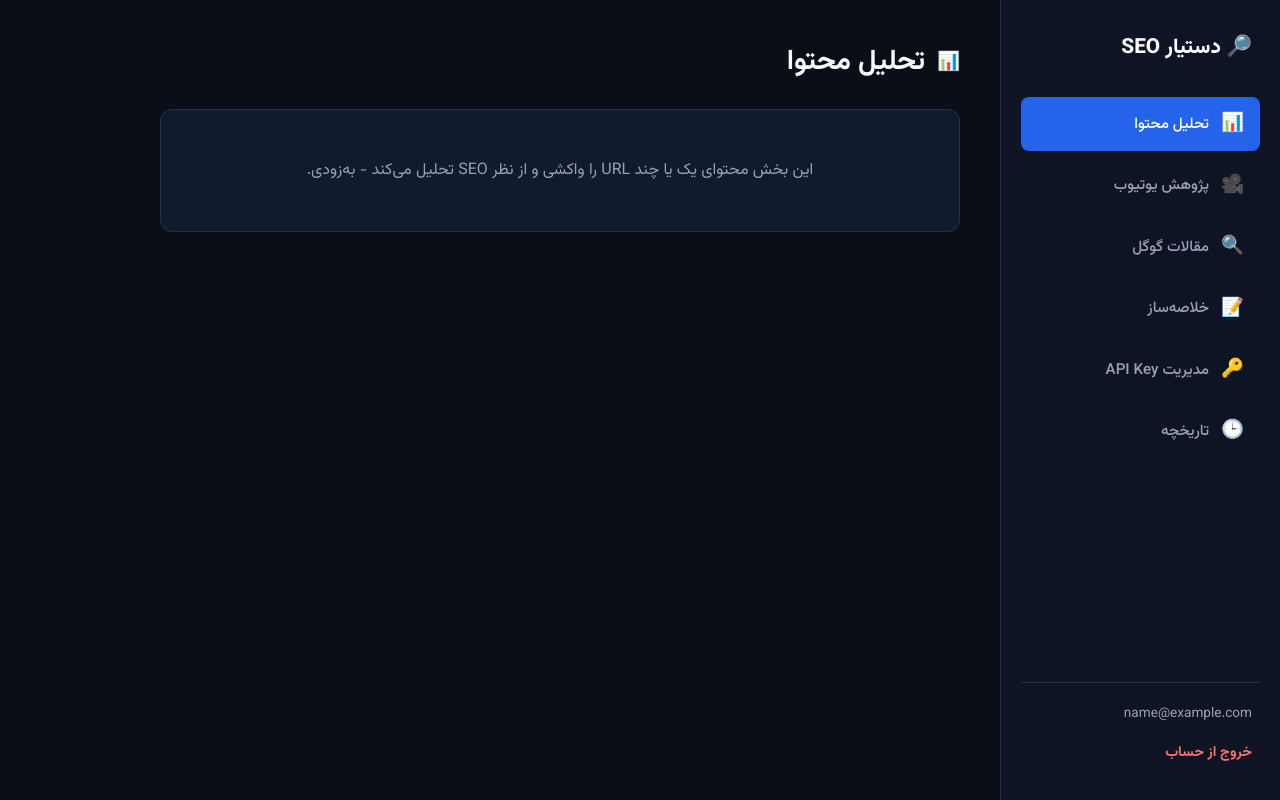
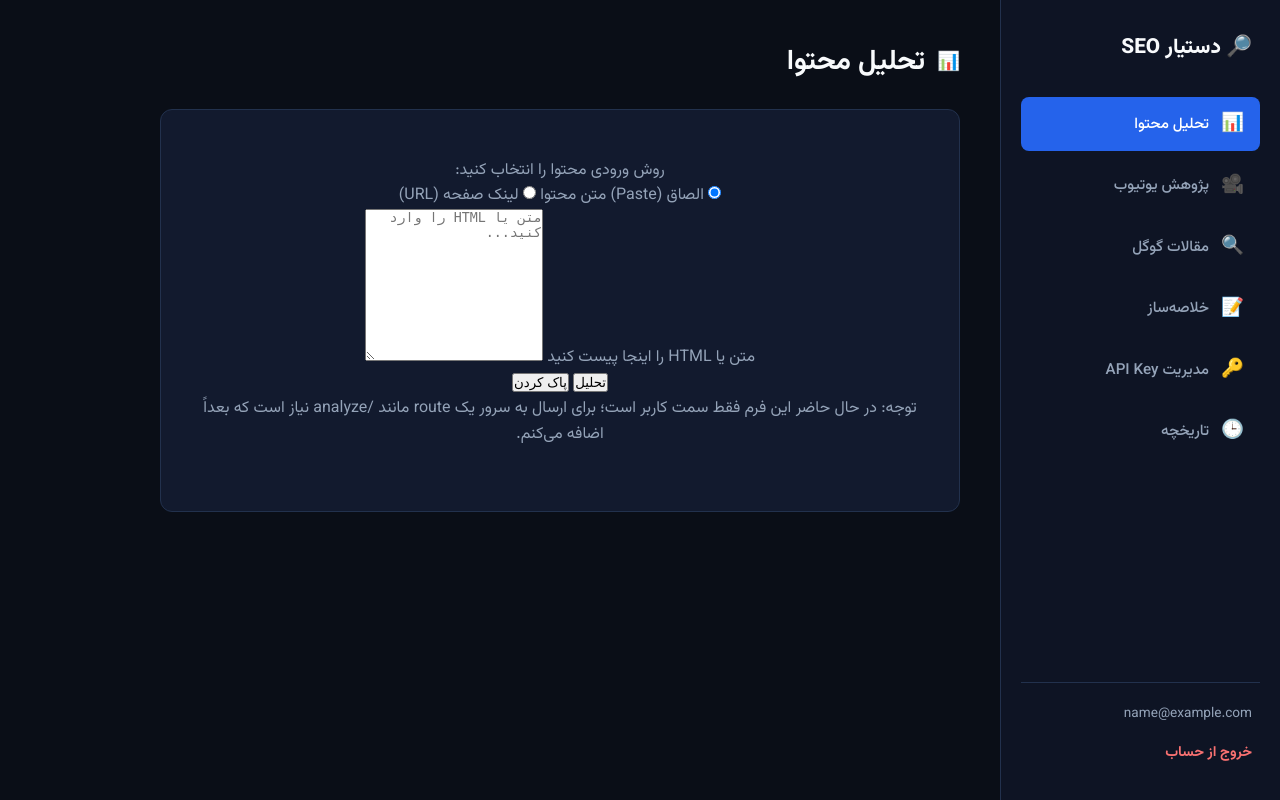
Before and after one commit to hoseinketaby/Smart-seo-assistant-tool, a Flask app: page /dashboard in a window 1280 px wide. Run offline with Flask 3, Linux system fonts and the light colour scheme; the visitor is signed in with stand-in values (Sample User, id 1).

Commit message:
Add remember checkbox to login form and content-analyzer UI

```diff
--- a/templates/dashboard/base.html
+++ b/templates/dashboard/base.html
@@ -37,7 +37,101 @@
       </h1>
 
       <div class="tab-placeholder">
-        <p>{{ active_tab_info.placeholder }}</p>
+
+        {# If content-analyzer tab is active, show the input selector and fields #}
+        {% if active_tab == "content-analyzer" %}
+
+          <section class="content-analyzer">
+            <form id="content-analyzer-form">
+              <p>روش ورودی محتوا را انتخاب کنید:</p>
+
+              <label>
+                <input type="radio" name="input_mode" value="paste" checked>
+                الصاق (Paste) متن محتوا
+              </label>
+              <label>
+                <input type="radio" name="input_mode" value="url">
+                لینک صفحه (URL)
+              </label>
+
+              <div id="input-paste" class="input-block">
+                <label for="paste-content">متن یا HTML را اینجا پیست کنید</label>
+                <textarea id="paste-content" name="paste_content" rows="10" placeholder="متن یا HTML را وارد کنید..."></textarea>
+              </div>
+
+              <div id="input-url" class="input-block" style="display: none;">
+                <label for="page-url">آدرس صفحه (URL)</label>
+                <input type="url" id="page-url" name="page_url" placeholder="https://example.com/page" />
+              </div>
+
+              <div class="form-actions">
+                <button type="submit" class="primary">تحلیل</button>
+                <button type="button" id="clear-content">پاک کردن</button>
+              </div>
+
+              <p class="hint">توجه: در حال حاضر این فرم فقط سمت کاربر است؛ برای ارسال به سرور یک route مانند /analyze نیاز است که بعداً اضافه می‌کنم.</p>
+            </form>
+
+            <div id="analysis-result" style="margin-top:1rem;"></div>
+          </section>
+
+          <script>
+            (function () {
+              const form = document.getElementById('content-analyzer-form');
+              const pasteBlock = document.getElementById('input-paste');
+              const urlBlock = document.getElementById('input-url');
+              const radios = form.querySelectorAll('input[name="input_mode"]');
+              const resultDiv = document.getElementById('analysis-result');
+              const clearBtn = document.getElementById('clear-content');
+
+              function updateVisibility() {
+                const mode = form.querySelector('input[name="input_mode"]:checked').value;
+                if (mode === 'paste') {
+                  pasteBlock.style.display = '';
+                  urlBlock.style.display = 'none';
+                } else {
+                  pasteBlock.style.display = 'none';
+                  urlBlock.style.display = '';
+                }
+              }
+
+              radios.forEach(r => r.addEventListener('change', updateVisibility));
+              clearBtn.addEventListener('click', () => {
+                form.querySelector('#paste-content').value = '';
+                form.querySelector('#page-url').value = '';
+                resultDiv.innerHTML = '';
+              });
+
+              form.addEventListener('submit', function (e) {
+                e.preventDefault();
+                const mode = form.querySelector('input[name="input_mode"]:checked').value;
+                if (mode === 'paste') {
+                  const text = form.querySelector('#paste-content').value.trim();
+                  if (!text) {
+                    resultDiv.innerHTML = '<div class="status error">لطفاً متن را وارد کنید.</div>';
+                    return;
+                  }
+                  // فعلاً فقط نمایش می‌دهیم؛ بعداً اینجا fetch به سرور خواهیم زد.
+                  resultDiv.innerHTML = '<div class="status">دریافت شد: متن با طول ' + text.length + ' کاراکتر</div>';
+                } else {
+                  const url = form.querySelector('#page-url').value.trim();
+                  if (!url) {
+                    resultDiv.innerHTML = '<div class="status error">لطفاً یک URL معتبر وارد کنید.</div>';
+                    return;
+                  }
+                  resultDiv.innerHTML = '<div class="status">دریافت شد: ' + url + '</div>';
+                }
+              });
+
+              // init
+              updateVisibility();
+            })();
+          </script>
+
+        {% else %}
+          <p>{{ active_tab_info.placeholder }}</p>
+        {% endif %}
+
       </div>
     </main>
 
--- a/templates/login.html
+++ b/templates/login.html
@@ -25,6 +25,11 @@
       <label for="password">رمز عبور</label>
       <input type="password" id="password" name="password" placeholder="••••••••" required>
 
+      <div class="remember-row">
+        <input type="checkbox" id="remember" name="remember" {% if remember %}checked{% endif %}>
+        <label for="remember">مرا به خاطر بسپار</label>
+      </div>
+
       <button type="submit" class="auth-btn">ورود</button>
     </form>
 
```
